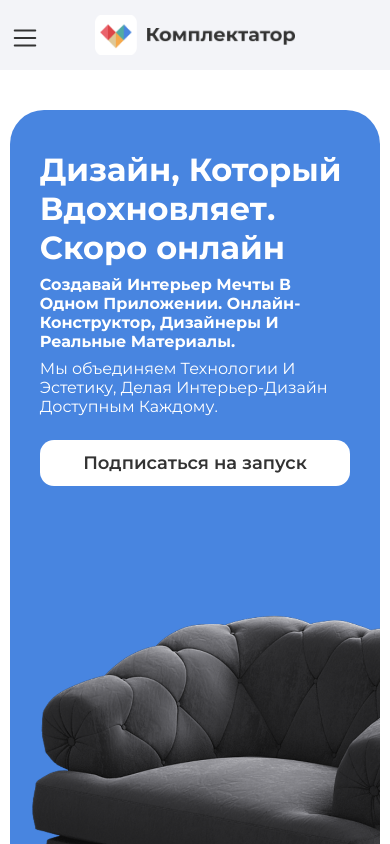
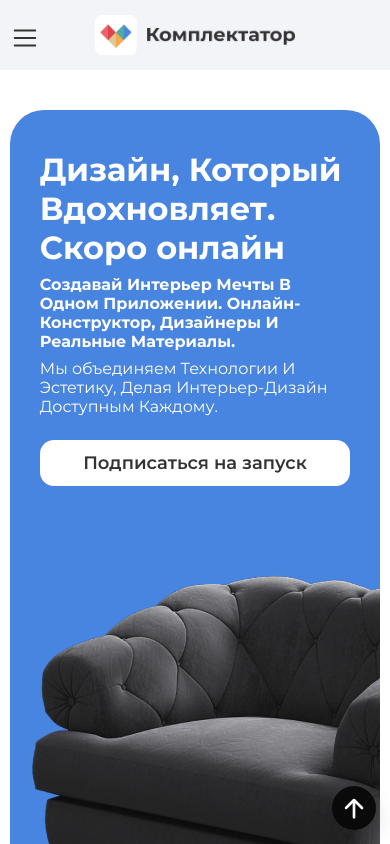
Before and after one commit to tyom-1996/picker, a Next.js app: page / in a window 390 px wide. Shown: the top 844 px of the page. Built offline with nearby package versions, Linux system fonts and the light colour scheme.

Commit message:
bugs fixed

```diff
--- a/src/assets/css/main_styles.css
+++ b/src/assets/css/main_styles.css
@@ -12,6 +12,10 @@
 
 
 }
+
+html {
+    scroll-behavior: smooth;
+  }
 
 
 /*top*/
@@ -186,13 +190,15 @@
 
 .designers_forum_card:hover {
     transform: translateY(-2px);
+    box-shadow: 0 6px 20px rgba(72, 133, 224, 0.15);
+    border-color: rgba(72, 133, 224, 1);
 }
 
-.designers_forum_card.active {
+/* .designers_forum_card.active {
     border-color: rgba(72, 133, 224, 1);
     box-shadow: 0 6px 20px rgba(72, 133, 224, 0.15);
     background: #f9fbff;
-}
+} */
 
 .designers_forum_card_title {
     font-family: "Montserrat", sans-serif;
@@ -973,7 +979,7 @@
         height: unset!important;
     }
     .top_wrapper_item_parent {
-        padding: 50px 40px!important;
+        padding: 50px 40px 0 40px!important;
     }
 }
 
@@ -1196,7 +1202,7 @@
         height: unset!important;
     }
     .top_wrapper_item_parent {
-        padding: 40px 30px!important;
+        padding: 40px 30px 0 30px!important;
     }
 }
 
@@ -1412,7 +1418,7 @@
         height: unset!important;
     }
     .top_wrapper_item_parent {
-        padding: 38px 24px!important;
+        padding: 38px 24px 0 24px!important;
     }
 }
 
@@ -1464,3 +1470,40 @@
         height: 580px!important;
     }
 }
+
+html {
+    scroll-behavior: smooth; /* приятная плавность везде */
+  }
+
+  .scroll_top_btn {
+    position: fixed;
+    right: 20px;
+    bottom: 20px;
+    z-index: 1100;
+    width: 60px;
+    height: 60px;
+    border: none;
+    border-radius: 999px;
+    background: #0a0a0a;
+    color: #fff;
+    box-shadow: 0 10px 24px rgba(0,0,0,0.18);
+    cursor: pointer;
+    display: grid;
+    place-items: center;
+    transition: transform .2s ease, opacity .2s ease, box-shadow .2s ease;
+    opacity: 0.98;
+  }
+
+  .scroll_top_btn:hover {
+    transform: translateY(-2px);
+    box-shadow: 0 14px 28px rgba(0,0,0,0.22);
+  }
+
+  @media (max-width: 768px) {
+    .scroll_top_btn {
+      right: 14px;
+      bottom: 14px;
+      width: 44px;
+      height: 44px;
+    }
+  }
--- a/src/components/footer.tsx
+++ b/src/components/footer.tsx
@@ -15,7 +15,7 @@ const Footer: React.FC = () => {
                 <a href="/" className="footer_logo">
                     <img src="/images/footer_logo.png" alt="logo" />
                 </a>
-                <button className="mobile_footer_button">
+                <button className="mobile_footer_button" type="button" data-scroll="launch">
                     Подписаться на запуск
                 </button>
                 <nav className="footer_menu">
@@ -37,7 +37,7 @@ const Footer: React.FC = () => {
                         </li>
                     </ul>
                 </nav>
-                <button className="footer_button">
+                <button className="footer_button" type='button' data-scroll="launch">
                     Подписаться на запуск
                 </button>
             </div>
--- a/src/components/header.tsx
+++ b/src/components/header.tsx
@@ -9,6 +9,26 @@ import MobileMenuIcon2 from "../assets/icons/mobileMenuIcon2";
 const Header: React.FC = () => {
     const [showMobileMenu, setShowMobileMenu] = React.useState(false);
     const router = useRouter();
+
+    const HEADER_OFFSET = 80; // подгони под свою высоту хедера
+
+const scrollToLaunch = () => {
+  if (typeof window === "undefined") return;
+  const el = document.getElementById("launch");
+  if (!el) return;
+  const y = el.getBoundingClientRect().top + window.pageYOffset - HEADER_OFFSET;
+  window.scrollTo({ top: y, behavior: "smooth" });
+};
+
+const handleMobileSubscribe = () => {
+    setShowMobileMenu(false);
+    // если есть CSS-анимация закрытия, подожди её (подгони таймер)
+    requestAnimationFrame(() => {
+      setTimeout(() => {
+        scrollToLaunch();
+      }, 300);
+    });
+  };
 
 
     return (
@@ -39,7 +59,7 @@ const Header: React.FC = () => {
                     </li>
                 </ul>
              </nav>
-             <button className="header_button">
+             <button className="header_button" type="button" onClick={scrollToLaunch} >
                 Подписаться на запуск
              </button>
 
@@ -76,7 +96,7 @@ const Header: React.FC = () => {
                         </li>
                     </ul>
                 </nav>
-                <button className="mobile_menu_button_subscribe">
+                <button className="mobile_menu_button_subscribe" type='button'  onClick={handleMobileSubscribe} >
                     Подписаться на запуск
                 </button>
                 </div>
--- a/src/pages/index.tsx
+++ b/src/pages/index.tsx
@@ -137,11 +137,91 @@ const Home: React.FC = () => {
     const [selectedHowId, setSelectedHowId] = React.useState<number>(1);
     const selectedHow = howItWorks.find((step) => step.id === selectedHowId);
 
+    // Смещение под фиксированный header (поменяй под свою высоту)
+const HEADER_OFFSET = 80;
+
+const scrollToLaunch = React.useCallback(() => {
+  const el = document.getElementById("launch");
+  if (!el) return;
+  const y = el.getBoundingClientRect().top + window.pageYOffset - HEADER_OFFSET;
+  window.scrollTo({ top: y, behavior: "smooth" });
+}, []);
+
+React.useEffect(() => {
+  // Ловим клики по всем ссылкам/кнопкам, отмеченным как "вести к launch"
+  const onClick = (e: Event) => {
+    e.preventDefault();
+    scrollToLaunch();
+  };
+
+  // 1) <a href="#launch">
+  const anchorLinks = Array.from(document.querySelectorAll('a[href="#launch"]'));
+
+  // 2) <button data-scroll="launch"> (удобно для Header/Footer, если там кнопка)
+  const dataButtons = Array.from(document.querySelectorAll('button[data-scroll="launch"], [data-scroll="launch"]'));
+
+  const targets = [...anchorLinks, ...dataButtons];
+
+  targets.forEach((node) => node.addEventListener("click", onClick));
+
+  return () => targets.forEach((node) => node.removeEventListener("click", onClick));
+}, [scrollToLaunch]);
+
+// высота фикс-хедера, если не нужен оффсет — поставь 0
+
+
+// наблюдаем появление секции launch
+const [showScrollTop, setShowScrollTop] = React.useState(false);
+
+React.useEffect(() => {
+  const target = document.getElementById("launch");
+  if (!target) return;
+
+  const observer = new IntersectionObserver(
+    (entries) => {
+      const entry = entries[0];
+      // показываем кнопку, если launch виден хотя бы на 20%
+      setShowScrollTop(entry.isIntersecting);
+    },
+    { threshold: 0.2 }
+  );
+
+  observer.observe(target);
+  return () => observer.disconnect();
+}, []);
+
+const scrollToTop = () => {
+  window.scrollTo({ top: 0, behavior: "smooth" });
+};
+
+// (если нужно ещё и скролл к launch с оффсетом где-то в коде)
+// const scrollToLaunch = () => {
+//   const el = document.getElementById("launch");
+//   if (!el) return;
+//   const y = el.getBoundingClientRect().top + window.pageYOffset - HEADER_OFFSET;
+//   window.scrollTo({ top: y, behavior: "smooth" });
+// };
+
+
 
     return (
         <>
             <Header />
             <main className="main_page">
+            {showScrollTop && (
+                    <button
+                        type="button"
+                        className="scroll_top_btn"
+                        aria-label="Прокрутить вверх"
+                        onClick={scrollToTop}
+                    >
+                        {/* Иконка стрелки вверх (можешь заменить своей) */}
+                        <svg xmlns="http://www.w3.org/2000/svg" width="32" height="32" fill="none" viewBox="0 0 24 24" aria-hidden="true">
+                        <path fill="currentColor" d="M12 5a1 1 0 0 1 .707.293l6 6a1 1 0 1 1-1.414 1.414L13 8.414V19a1 1 0 1 1-2 0V8.414l-4.293 4.293A1 1 0 0 1 5.293 11.3l6-6A1 1 0 0 1 12 5Z"/>
+                        </svg>
+                    </button>
+            )}
+
 
                 <section className="top">
                     <div className="top_wrapper">
@@ -158,7 +238,7 @@ const Home: React.FC = () => {
                                 <p className="top_wrapper_item_description2">
                                     Мы объединяем Технологии И Эстетику, Делая Интерьер-Дизайн Доступным Каждому.
                                 </p>
-                                <button className="top_wrapper_item_button">
+                                <button className="top_wrapper_item_button" type="button" data-scroll="launch">
                                     Подписаться на запуск
                                 </button>
 
@@ -187,7 +267,7 @@ const Home: React.FC = () => {
                             <div
                                 className={`designers_forum_card ${selectedForumId === card.id ? 'active' : ''}`}
                                 key={card.id}
-                                onClick={() => setSelectedForumId(card.id)}
+                                // onClick={() => setSelectedForumId(card.id)}
                                 role="button"
                                 tabIndex={0}
                                 onKeyDown={(e) => { if (e.key === 'Enter' || e.key === ' ') setSelectedForumId(card.id); }}
@@ -311,7 +391,7 @@ const Home: React.FC = () => {
                     </div>
                 </section>
 
-                <section className="launch">
+                <section className="launch" id="launch">
                     <div className="launch_wrapper">
                         <div className="launch_item_content">
                             <div className="launch_item_content_wrapper">
```
